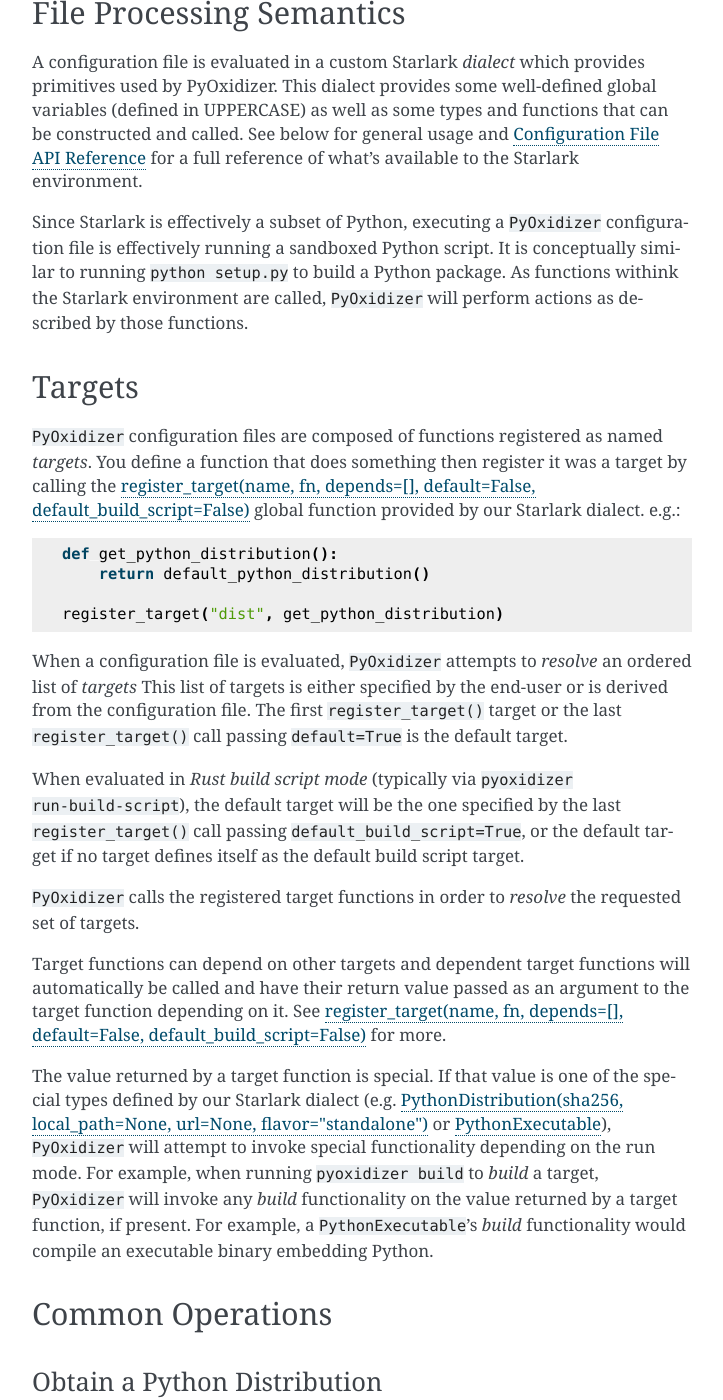
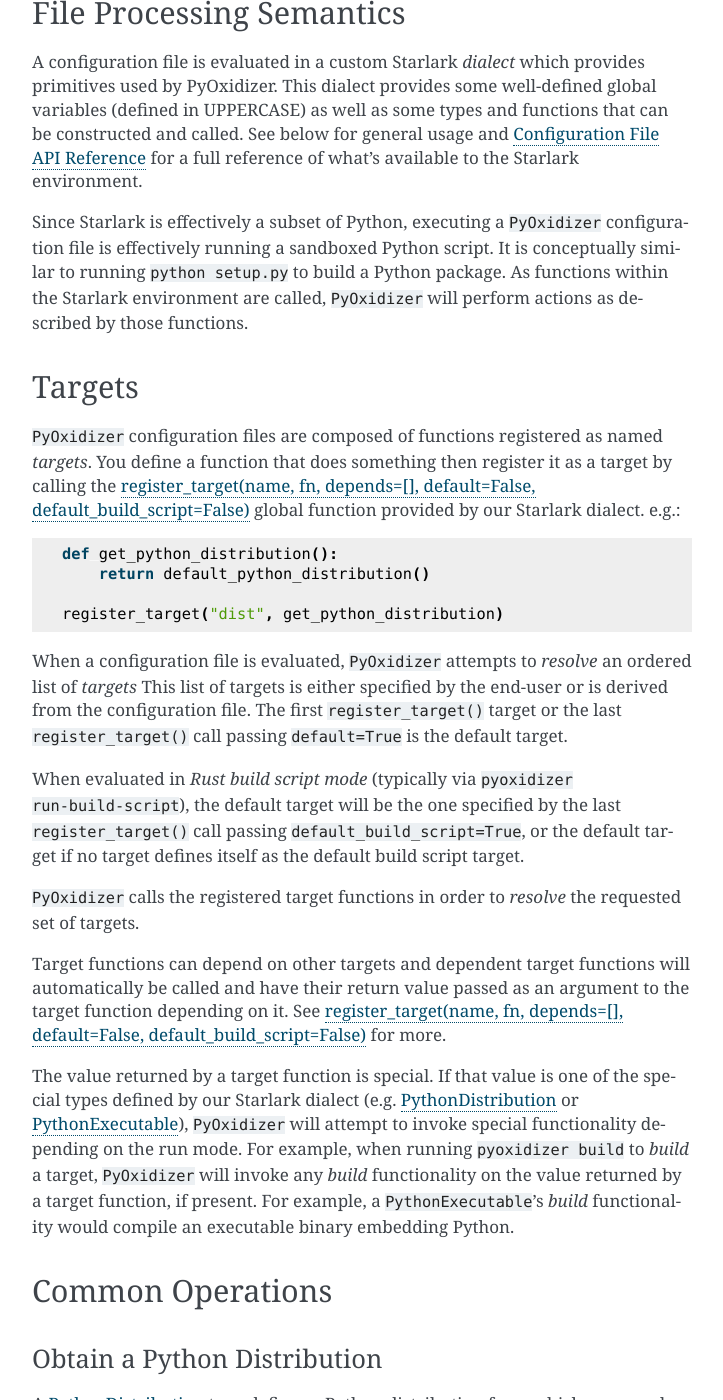
Before and after one commit to indygreg/PyOxidizer, a Sphinx documentation site: the page built from docs/config.rst, in a window 1280 px wide and 1400 px high, scrolled down 618 px. Shown: the whole window, without its empty margins (388-1111 px from the left). Built offline with Sphinx 7.4.7, drawn with Linux system fonts in a browser that asks for light colours; the version number could not be read and is left out; some of the changed text lies outside the part shown.

Commit message:
docs: clean up config docs

```diff
--- a/docs/config.rst
+++ b/docs/config.rst
@@ -43,7 +43,7 @@
 Since Starlark is effectively a subset of Python, executing a ``PyOxidizer``
 configuration file is effectively running a sandboxed Python script. It is
 conceptually similar to running ``python setup.py`` to build a Python
-package. As functions withink the Starlark environment are called,
+package. As functions within the Starlark environment are called,
 ``PyOxidizer`` will perform actions as described by those functions.
 
 Targets
@@ -51,7 +51,7 @@
 
 ``PyOxidizer`` configuration files are composed of functions registered
 as named *targets*. You define a function that does something then
-register it was a target by calling the
+register it as a target by calling the
 :ref:`config_register_target` global function provided by our Starlark
 dialect. e.g.:
 
--- a/docs/index.rst
+++ b/docs/index.rst
@@ -26,10 +26,10 @@
    overview
    getting_started
    managing_projects
+   config
    packaging
    packaging_pitfalls
    distributing
-   config
    config_api
    rust_projects
    faq
```
Also changed, not shown: other parts of docs/config.rst (+4 -3 lines).
